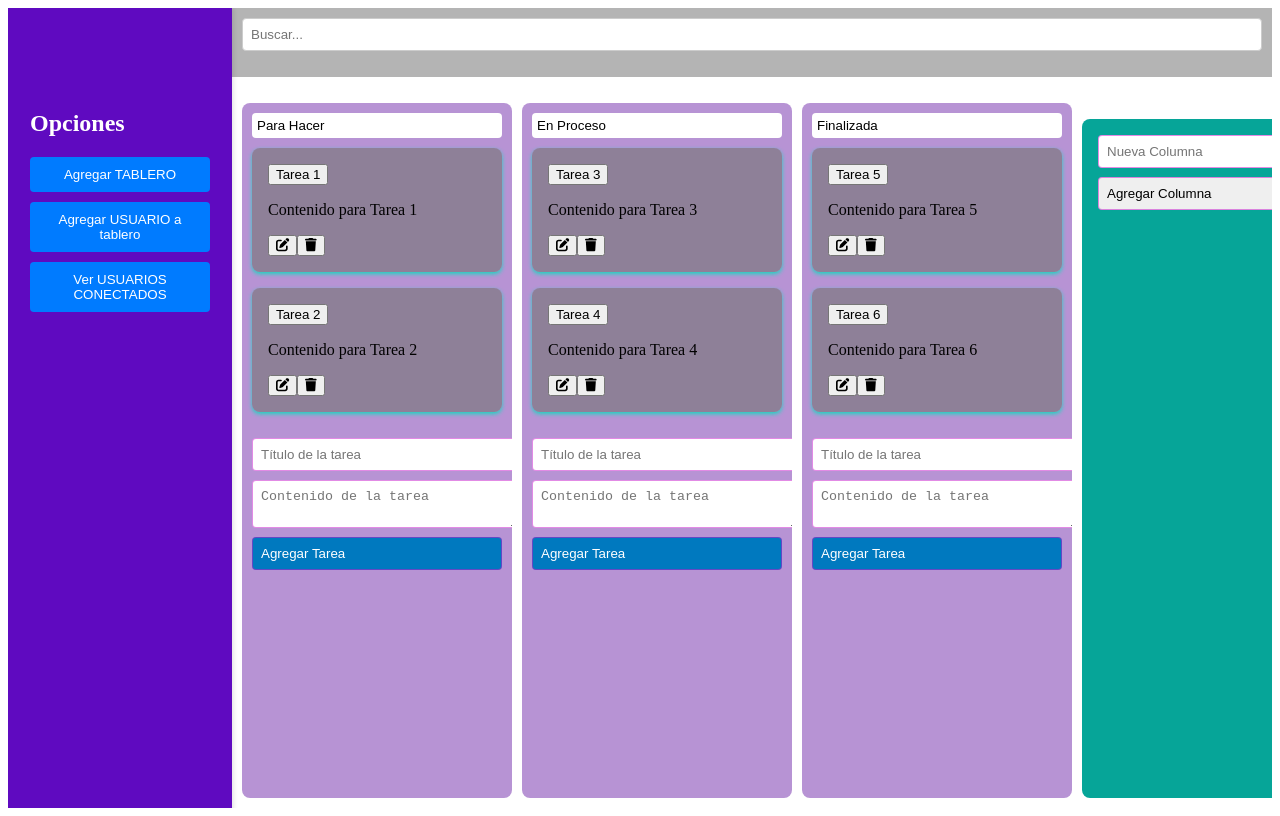
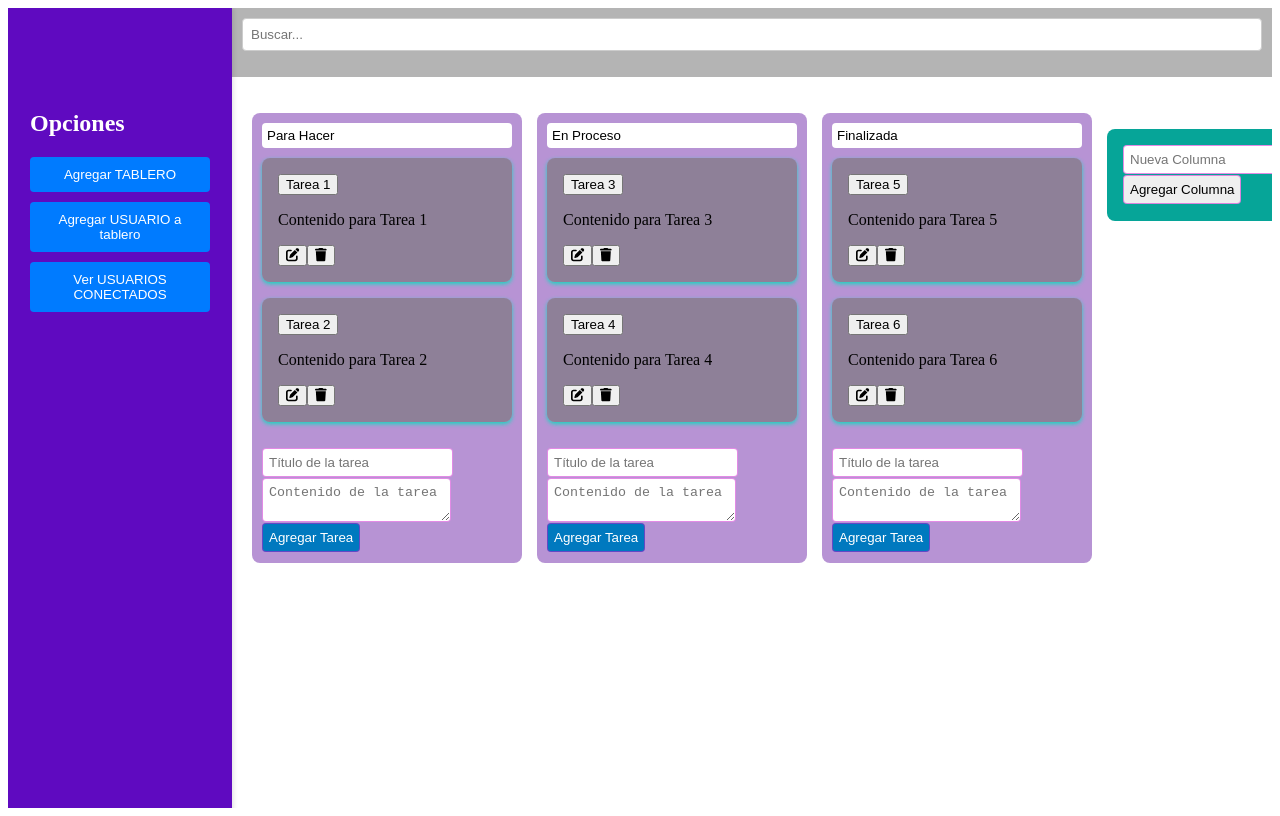
Before and after one commit to lucasromanh/Board, a React (Vite) app: page /board in a window 1280 px wide. Built offline with nearby package versions, Linux system fonts and the light colour scheme.

Commit message:
MODIFCIACION EN LOS css

```diff
--- a/src/components/Board.css
+++ b/src/components/Board.css
@@ -41,7 +41,7 @@
 
   .main-content {
     flex-grow: 1;
-    display: flex;
+    display:inline-flex ;
     flex-direction: column;
     overflow: hidden;
   }
@@ -56,8 +56,8 @@
     flex-grow: 1;
     overflow-x: auto;
     overflow-y: auto;
-    padding: 10px;
-    gap: 10px;
+    padding: 20px;
+    gap: 15px;
   }
 
   .new-column-form {
--- a/src/components/Column.css
+++ b/src/components/Column.css
@@ -34,6 +34,8 @@
     border: 1px solid #ccc;
     border-radius: 4px;
     margin-bottom: 5px;
+    display: flex;
+    width: 88px;
   }
 
   .add-card-button {
@@ -44,3 +46,7 @@
     border-radius: 4px;
     cursor: pointer;
   }
+
+  .add-card-button:hover {
+    background-color: #005f8b;
+  }
--- a/src/components/Navbar.css
+++ b/src/components/Navbar.css
@@ -1,4 +1,3 @@
-/* Navbar.css */
 .navbar {
     background-color: #091e42;
     padding: 1rem;
--- a/src/index.css
+++ b/src/index.css
@@ -26,6 +26,12 @@ a {
   margin-bottom: 16px;
 }
 
+.desk {
+  display: flex;
+  height:fit-content ;
+  overflow: hidden;
+  max-height: fit-content;
+}
 
 .column {
   background: #797979a1;
@@ -67,11 +73,14 @@ a {
 
 .new-column-title, .new-card-title, .new-card-content, .add-card-button, .add-column-button {
   display: flex;
-  width: 100%;
-  margin-bottom: 9px;
-  padding: 8px;
+  width: fit-content;
+  height: fit-content;
+  margin-bottom: 1px;
+  padding: 6px;
   border: 1px solid #c619cc80;
   border-radius: 4px;
+  flex-wrap: wrap;
+  align-items: center;
 }
 
 .column-title {
--- a/src/store.js
+++ b/src/store.js
@@ -58,6 +58,9 @@ const boardSlice = createSlice({
       const { columnId, cardId } = action.payload;
       const column = state.columns.find(column => column.id === columnId);
       column.cards = column.cards.filter(card => card.id !== cardId);
+      if (column.cards.length === 0) {
+        state.columns = state.columns.filter(column => column.id !== columnId);
+      }
     },
     updateCard: (state, action) => {
       const { columnId, cardId, updatedCard } = action.payload;
```
